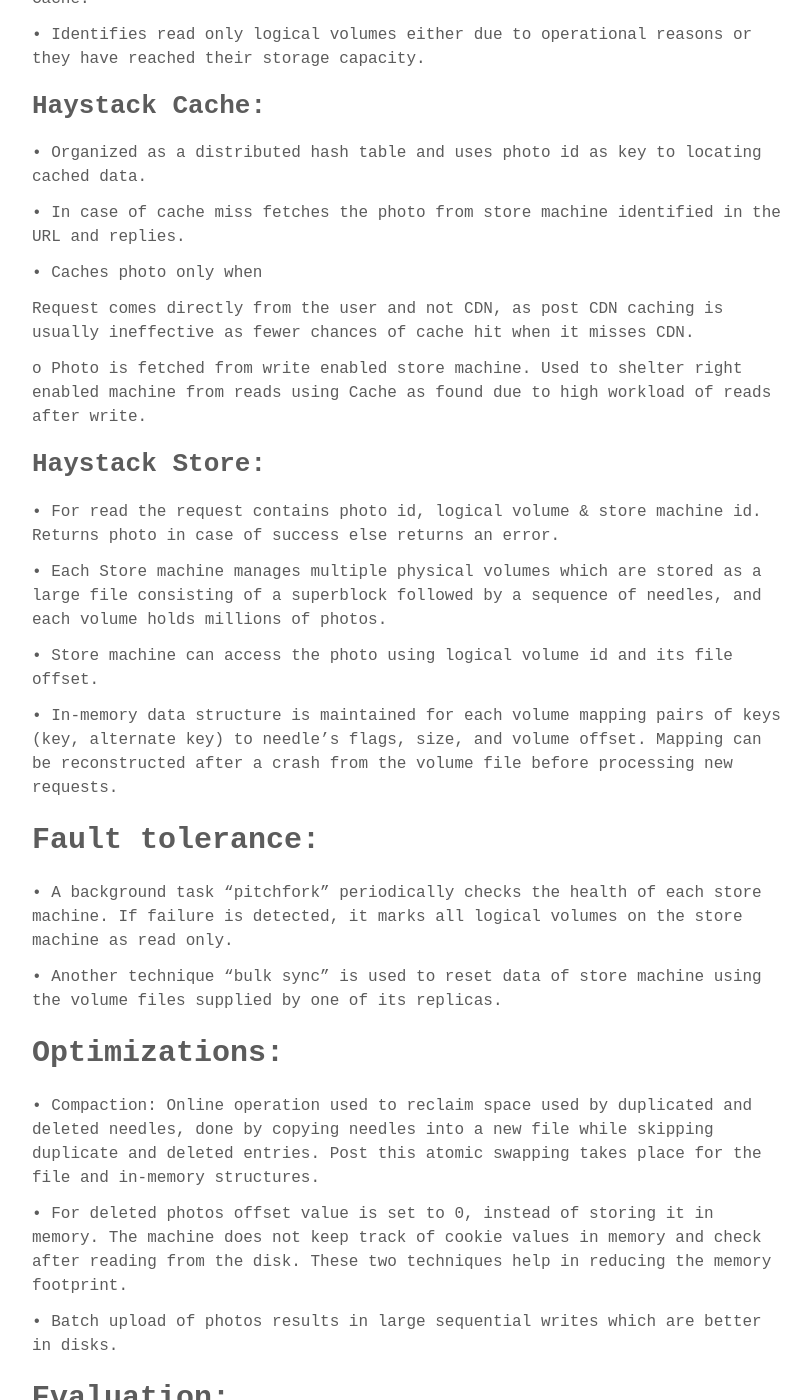
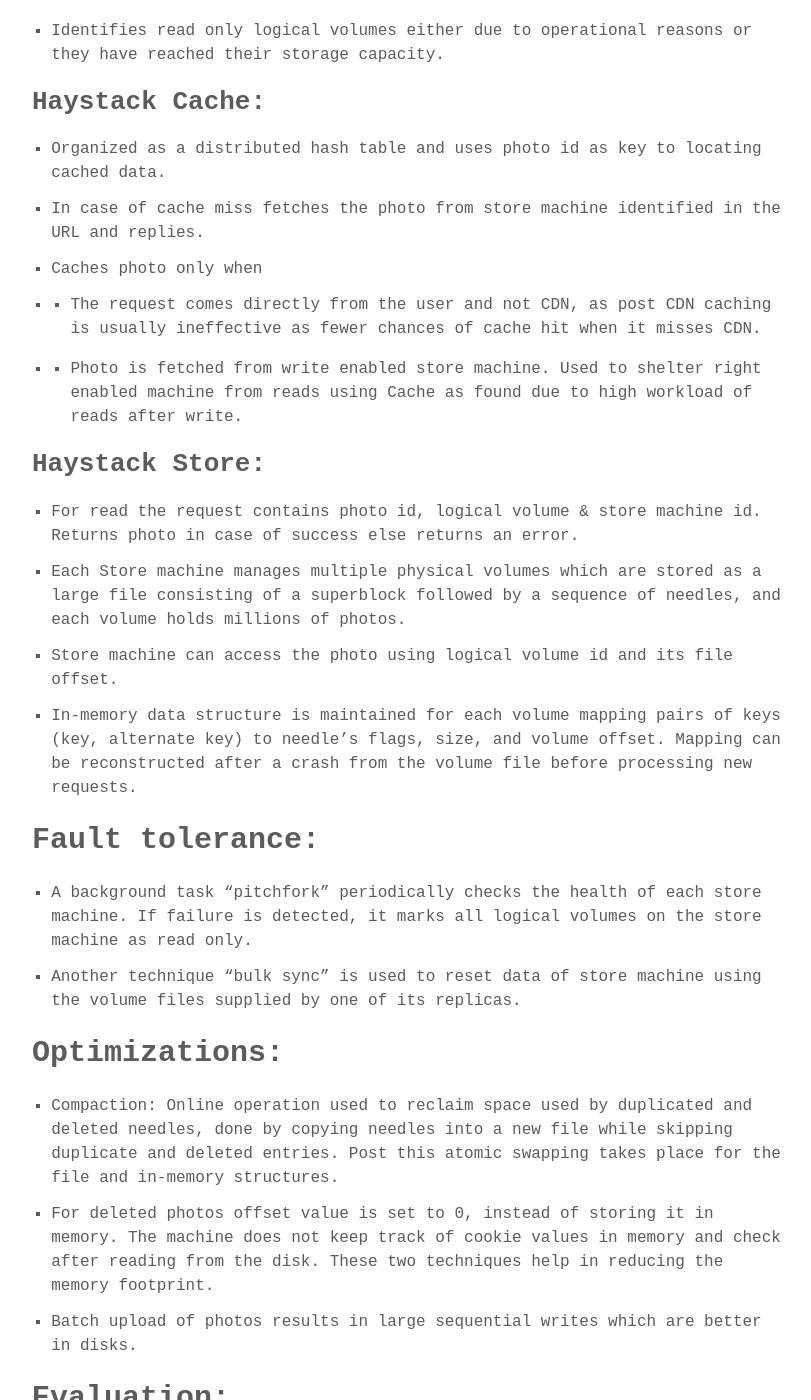
Before and after one commit to piymis/piymis.github.io, a Jekyll site: the page built from _posts/2020-12-21-haystack-facebooks-object-storage-for-photos.markdown, in a window 1280 px wide and 1400 px high, scrolled down 1493 px. Shown: the whole window, without its empty margins (232-1043 px from the left). Built offline with Jekyll 4.4.1, drawn with Linux system fonts in a browser that asks for light colours; some web fonts are replaced; our own code applies the rules of GitHub Pages for plain Markdown files; part of the change alters nothing that is shown; some of the changed text lies outside the part shown.

Commit message:
Updated Haystack Facebooks Object Storage For Photos

```diff
--- a/_posts/2020-12-21-haystack-facebooks-object-storage-for-photos.markdown
+++ b/_posts/2020-12-21-haystack-facebooks-object-storage-for-photos.markdown
@@ -24,61 +24,61 @@ Haystack is an object storage system optimized for Facebook’s photo applicatio
 
 * Cost-effective: Usable storage and read rate normalized is better than NFS using per terabyte storage as a metric.
 
-•	Simple: Quick to build, deploy, and manage in the production environment.
+* Simple: Quick to build, deploy, and manage in the production environment.
 
 # Design:
 Haystack architecture consists of 3 core components: The Haystack Store, Haystack Directory, Haystack Cache. The above figure (taken from the paper) illustrates how the three components fit into the interaction between a client, web server, CDN, and storage system. A typical URL that directs the browser to CDN looks like: http://{CDN}/{Cache}/{Machine id}/{Logical volume, Photo}
 
 ## Haystack Directory:
-•	Provides mapping from logical volume to physical volume, used by webservers while uploading photos and constructing the image URL for a page request.
+* Provides mapping from logical volume to physical volume, used by webservers while uploading photos and constructing the image URL for a page request.
 
-•	Load balances writes across logical volumes and reads across physical volumes.
+* Load balances writes across logical volumes and reads across physical volumes.
 
-•	Determines whether a photo request has to be handled by the CDN or the Cache.
+* Determines whether a photo request has to be handled by the CDN or the Cache.
 
-•	Identifies read only logical volumes either due to operational reasons or they have reached their storage capacity.
+* Identifies read only logical volumes either due to operational reasons or they have reached their storage capacity.
 
 ## Haystack Cache:
-•	Organized as a distributed hash table and uses photo id as key to locating cached data.
+* Organized as a distributed hash table and uses photo id as key to locating cached data.
 
-•	In case of cache miss fetches the photo from store machine identified in the URL and replies.
+* In case of cache miss fetches the photo from store machine identified in the URL and replies.
 
-•	Caches photo only when
+* Caches photo only when
 
-Request comes directly from the user and not CDN, as post CDN caching is usually ineffective as fewer chances of cache hit when it misses CDN.
+* * The request comes directly from the user and not CDN, as post CDN caching is usually ineffective as fewer chances of cache hit when it misses CDN.
 
-o	Photo is fetched from write enabled store machine. Used to shelter right enabled machine from reads using Cache as found due to high workload of reads after write.
+* * Photo is fetched from write enabled store machine. Used to shelter right enabled machine from reads using Cache as found due to high workload of reads after write.
 
 ## Haystack Store:
-•	For read the request contains photo id, logical volume & store machine id. Returns photo in case of success else returns an error.
+* For read the request contains photo id, logical volume & store machine id. Returns photo in case of success else returns an error.
 
-•	Each Store machine manages multiple physical volumes which are stored as a large file consisting of a superblock followed by a sequence of needles, and each volume holds millions of photos.
+* Each Store machine manages multiple physical volumes which are stored as a large file consisting of a superblock followed by a sequence of needles, and each volume holds millions of photos.
 
-•	Store machine can access the photo using logical volume id and its file offset.
+* Store machine can access the photo using logical volume id and its file offset.
 
-•	In-memory data structure is maintained for each volume mapping pairs of keys (key, alternate key) to needle’s flags, size, and volume offset. Mapping can be reconstructed after a crash from the volume file before processing new requests.
+* In-memory data structure is maintained for each volume mapping pairs of keys (key, alternate key) to needle’s flags, size, and volume offset. Mapping can be reconstructed after a crash from the volume file before processing new requests.
 
 # Fault tolerance:
-•	A background task “pitchfork” periodically checks the health of each store machine. If failure is detected, it marks all logical volumes on the store machine as read only.
+* A background task “pitchfork” periodically checks the health of each store machine. If failure is detected, it marks all logical volumes on the store machine as read only.
 
-•	Another technique “bulk sync” is used to reset data of store machine using the volume files supplied by one of its replicas.
+* Another technique “bulk sync” is used to reset data of store machine using the volume files supplied by one of its replicas.
 
 # Optimizations:
-•	Compaction: Online operation used to reclaim space used by duplicated and deleted needles, done by copying needles into a new file while skipping duplicate and deleted entries. Post this atomic swapping takes place for the file and in-memory structures.
+* Compaction: Online operation used to reclaim space used by duplicated and deleted needles, done by copying needles into a new file while skipping duplicate and deleted entries. Post this atomic swapping takes place for the file and in-memory structures.
 
-•	For deleted photos offset value is set to 0, instead of storing it in memory. The machine does not keep track of cookie values in memory and check after reading from the disk. These two techniques help in reducing the memory footprint.
+* For deleted photos offset value is set to 0, instead of storing it in memory. The machine does not keep track of cookie values in memory and check after reading from the disk. These two techniques help in reducing the memory footprint.
 
-•	Batch upload of photos results in large sequential writes which are better in disks.
+* Batch upload of photos results in large sequential writes which are better in disks.
 
 # Evaluation:
-•	Haystack directory balances reads and writes across store machines using hashing policy.
+* Haystack directory balances reads and writes across store machines using hashing policy.
 
-•	Haystack cache has ~80% hit rate, reducing read request rate for write enabled machines.
-•	Haystack store targets the long tail of photo requests while maintaining high throughput and low latency despite random reads.
+* Haystack cache has ~80% hit rate, reducing read request rate for write enabled machines.
+* Haystack store targets the long tail of photo requests while maintaining high throughput and low latency despite random reads.
 
-•	Haystack machines use NVRAM-backed RAID controller for buffering the writes, thus allowing async writes and flushing post that using single fsync reducing write latency.
+* Haystack machines use NVRAM-backed RAID controller for buffering the writes, thus allowing async writes and flushing post that using single fsync reducing write latency.
 
-•	CPU utilization of store machines is low and idle time ranges in 92-96%.
+* CPU utilization of store machines is low and idle time ranges in 92-96%.
 
 # References:
 1. Finding a needle in Haystack: Facebook’s photo storage
```
